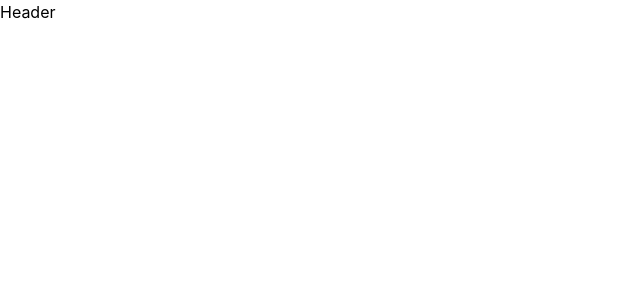
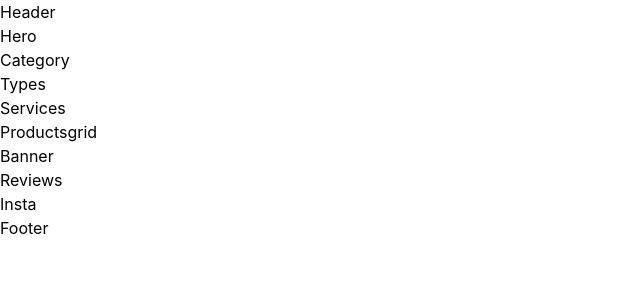
Before and after one commit to miirosadat-dev/Ecommerce-web-app-with-react, a React (Vite) app: page / in a window 1280 px wide. Shown: the top 300 px of the page, without its empty margins (0-640 px from the left). Built offline with nearby package versions, Linux system fonts and the light colour scheme.

Commit message:
Organizing components

```diff
--- a/src/App.jsx
+++ b/src/App.jsx
@@ -1,9 +1,27 @@
-import { Header } from "./components/Header";
+import Header from "./components/Header";
+import Hero from "./components/Hero";
+import Category from "./components/Category";
+import Types from "./components/Types";
+import Services from "./components/Services";
+import Productsgrid from "./components/Productsgrid";
+import Banner from "./components/Banner";
+import Reviews from "./components/Reviews";
+import Insta from "./components/Insta";
+import Footer from "./components/Footer";
 
 export default function App() {
   return (
     <>
       <Header />
+      <Hero />
+      <Category />
+      <Types />
+      <Services />
+      <Productsgrid />
+      <Banner />
+      <Reviews />
+      <Insta />
+      <Footer />
     </>
   );
 }
--- a/src/components/Header.jsx
+++ b/src/components/Header.jsx
@@ -1,5 +1,7 @@
 import React from "react";
 
-export const Header = () => {
+const Header = () => {
   return <div>Header</div>;
 };
+
+export default Header;
```
